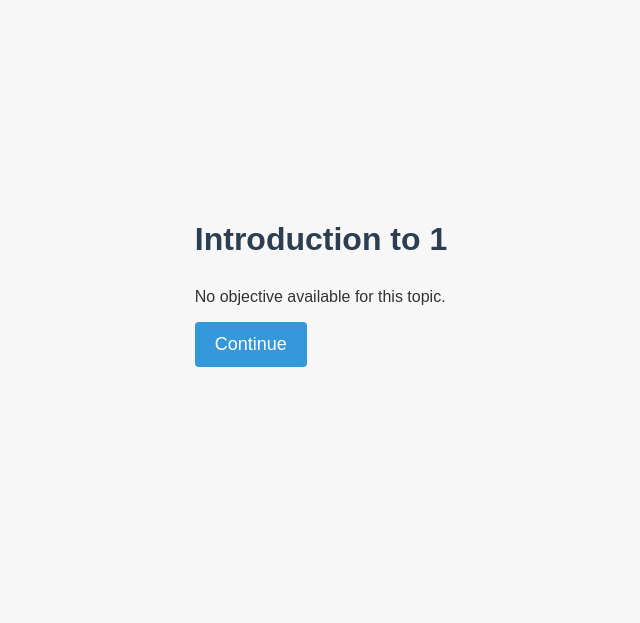
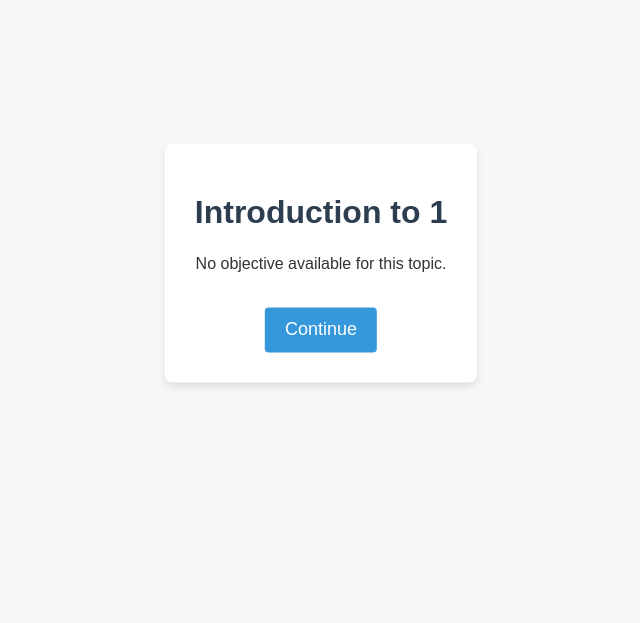
Before and after one commit to haroonj/TreasureHunt, a Flask app: page /learning_objective in a window 1280 px wide. Shown: the part 137-760 px from the top of the page, without its empty margins (319-959 px from the left). Run offline with Flask 3, Linux system fonts and the light colour scheme; the visitor is signed in with stand-in values (Sample User, id 1).

Commit message:
Styling addition

```diff
--- a/static/style.css
+++ b/static/style.css
@@ -112,3 +112,44 @@ button:hover {
 .continue-button:hover {
     background-color: #2980b9;
 }
+
+.container {
+    font-family: 'Arial', sans-serif;
+    background-color: white;
+    color: #333;
+    padding: 30px;
+    border-radius: 8px;
+    box-shadow: 0 4px 8px rgba(0,0,0,0.1);
+    text-align: center;
+    max-width: 600px;
+    margin: auto;
+    position: absolute;
+    top: 50%;
+    left: 50%;
+    transform: translate(-50%, -50%);
+}
+
+h1 {
+    color: #2c3e50;
+    margin-bottom: 20px;
+}
+
+p {
+    font-size: 16px;
+    line-height: 1.6;
+    margin-bottom: 30px;
+}
+
+.continue-button {
+    background-color: #3498db;
+    color: white;
+    padding: 12px 20px;
+    border-radius: 4px;
+    text-decoration: none;
+    font-size: 18px;
+    transition: background-color 0.3s ease;
+}
+
+.continue-button:hover {
+    background-color: #2980b9;
+}
--- a/templates/completion.html
+++ b/templates/completion.html
@@ -4,10 +4,10 @@
     <meta charset="UTF-8">
     <meta name="viewport" content="width=device-width, initial-scale=1.0">
     <title>Completion</title>
-    <link rel="stylesheet" href="{{ url_for('static', filename='style.css') }}">
+    <link rel="stylesheet" href="{{ url_for('static', filename='style02.css') }}">
 </head>
 <body>
-    <h1>Congratulations, you have completed all the questions!</h1>
-    <a href="{{ url_for('topics') }}">Try another topic</a>
+<h1>Congratulations, you have completed all the questions!</h1>
+<a href="{{ url_for('topics') }}">Try another topic</a>
 </body>
 </html>
--- a/templates/learning_objective.html
+++ b/templates/learning_objective.html
@@ -7,10 +7,10 @@
     <link rel="stylesheet" href="{{ url_for('static', filename='style.css') }}">
 </head>
 <body>
-    <div class="container">
-        <h1>Introduction to {{ topic }}</h1>
-        <p>{{ objective }}</p>
-        <a href="{{ url_for('question') }}" class="continue-button">Continue</a> <!-- Adjust the href as needed -->
-    </div>
+<div class="container">
+    <h1>Introduction to {{ topic }}</h1>
+    <p>{{ objective }}</p>
+    <a href="{{ url_for('question') }}" class="continue-button">Continue</a>
+</div>
 </body>
 </html>
```
Also changed, not shown: static/style02.css (added, +32 -0 lines).
